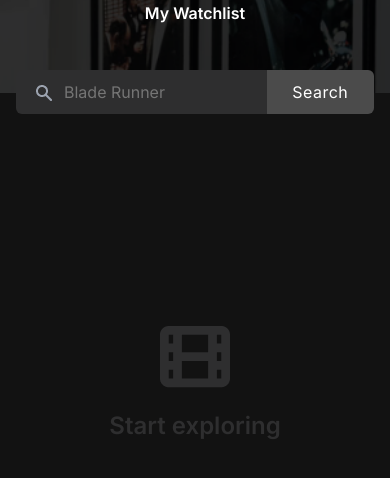
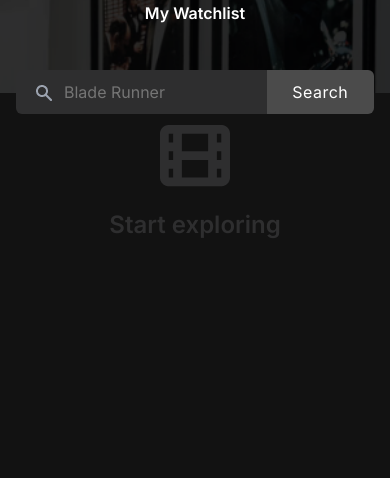
Before and after one commit to MannyPachano/Movie-Database, a website built with Vite: page index.html in a window 390 px wide. Shown: the part 176-654 px from the top of the page. Built offline with nearby package versions, Linux system fonts and the light colour scheme.

Commit message:
update css

```diff
--- a/index.css
+++ b/index.css
@@ -248,7 +248,12 @@ section a {
     }
 
     #main-section {
-        padding: 3rem 1rem 1rem;
+        padding: 2rem 1rem 1rem;
+        min-height: 0px;
+    }
+
+    .main-icon {
+        margin-top: 3rem;
     }
 
     .movie-poster {
```
